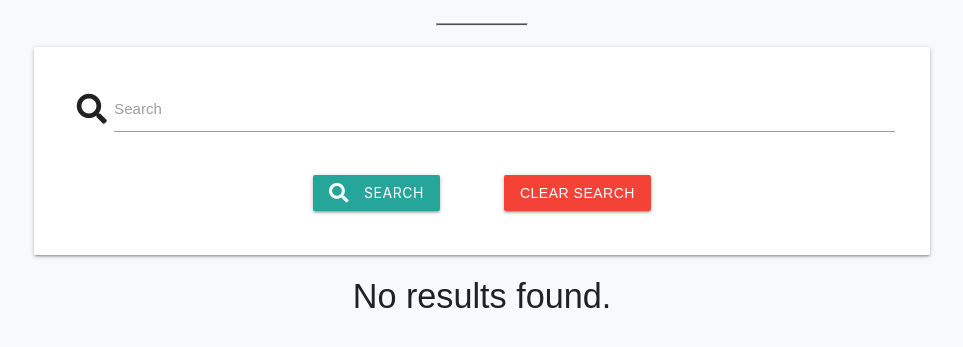
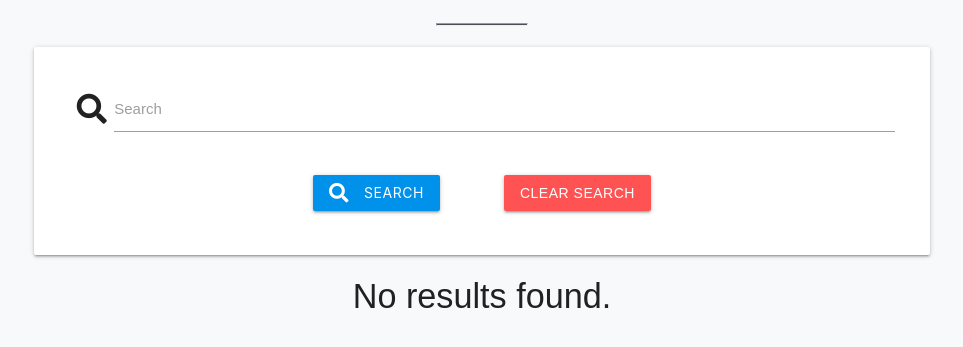
Before and after one commit to shaneoh10/ms3-precise-calibration, a Flask app: page /search in a window 1280 px wide. Shown: the part 157-504 px from the top of the page, without its empty margins (158-1121 px from the left). Run offline with Flask 2, Linux system fonts and the light colour scheme; data that the repository does not hold is empty; some libraries are stand-ins or nearby versions; some web fonts are replaced.

Commit message:
style: Change button colours and hover effects

```diff
--- a/static/css/style.css
+++ b/static/css/style.css
@@ -44,6 +44,10 @@ hr {
 .flashes {
     text-transform: uppercase;
     font-size: 2.2rem;
+}
+
+.flashes h4 {
+    margin-bottom: 2rem;
 }
 
 .collapsible-header {
@@ -97,6 +101,23 @@ span.badge.new:after {
     width: 70%;
 }
 
+.btn,
+.btn-small,
+.btn-large {
+    transition: 0.3s;
+}
+
+.btn:hover,
+.btn-small:hover,
+.btn-large:hover {
+    transform: scale(0.95);
+    filter: brightness(90%);
+}
+
+.modal .modal-close {
+    margin:0 1rem 2rem;
+}
+
 .tabs {
     border-radius: 1rem;
     background-color: rgba(238, 238, 238, 0.575);
--- a/templates/base.html
+++ b/templates/base.html
@@ -84,7 +84,7 @@
                         <div id="modal1" class="modal">
                             <div class="modal-content">
                                 <h4>{{ message }}</h4>
-                                <a href="#!" class="modal-close btn-small modal-trigger">OK</a>
+                                <a href="#!" class="modal-close btn modal-trigger light-blue accent-4">OK</a>
                             </div>
                         </div>
                     </div>
@@ -115,7 +115,7 @@
                         <div class="row">
                             <div class="col s12 m4 offset-m4 center">
                                 <!-- <a href="{{ url_for('get_cals_due') }}" class="btn-large ">Log In</a> -->
-                                <button type="submit" class="btn-large">Log In</button>
+                                <button type="submit" class="btn-large light-blue accent-4">Log In</button>
                             </div>
                         </div>
                         <div class="row">
--- a/templates/cals-due.html
+++ b/templates/cals-due.html
@@ -16,8 +16,8 @@
                 </div>
                 <div class="row center-align">
                     <div class="col s12">
-                        <button class="btn center" type="submit"><i class="fas fa-search left"></i> Search</button>
-                        <a href="{{ url_for('get_cals_due') }}" class="btn red center">Clear Search</a>
+                        <button class="btn center light-blue accent-4" type="submit"><i class="fas fa-search left"></i> Search</button>
+                        <a href="{{ url_for('get_cals_due') }}" class="btn red accent-2 center">Clear Search</a>
                     </div>
                 </div>
             </form>
@@ -39,10 +39,10 @@
                             <p>Location : {{ cal_due.location }}</p>
                             <p>Due date : {{ cal_due.due_date }}</p>
                             {% if session["is_supervisor"] %}
-                                <a href="{{ url_for('edit_cal', cal_due_id=cal_due._id) }}" class="btn-small">Edit Details</a>
-                                <a class="modal-trigger btn-small red" href="#modal{{ cal_due.tag_id }}">Remove From List</a>
+                                <a href="{{ url_for('edit_cal', cal_due_id=cal_due._id) }}" class="btn-small light-blue accent-4">Edit Details</a>
+                                <a href="#modal{{ cal_due.tag_id }}" class="modal-trigger btn-small red accent-2" >Remove From List</a>
                             {% else %}
-                                <a href="{{ url_for('cal_signoff', cal_due_id=cal_due._id) }}" class="btn-small blue">Sign Off</a>
+                                <a href="{{ url_for('cal_signoff', cal_due_id=cal_due._id) }}" class="btn-small light-blue accent-4">Sign Off</a>
                             {% endif %}
                         </div>
                     </li>
--- a/templates/edit-cal.html
+++ b/templates/edit-cal.html
@@ -48,10 +48,10 @@
                 </div>
                 <div class="row">
                     <div class="col s12 m4 offset-m2 center">
-                        <button type="submit" class="btn-large">Update</button>
+                        <button type="submit" class="btn-large light-blue accent-4">Update</button>
                     </div>
                     <div class="col s12 m4 center">
-                        <a href="{{ url_for('get_cals_due') }}" class="btn-large red">Cancel</a>
+                        <a href="{{ url_for('get_cals_due') }}" class="btn-large red accent-2">Cancel</a>
                     </div>
                 </div>
             </form>
--- a/templates/new-cal.html
+++ b/templates/new-cal.html
@@ -43,10 +43,10 @@
                 </div>
                 <div class="row">
                     <div class="col s12 m4 offset-m2 center">
-                        <button type="submit" class="btn-large">Add Instrument</button>
+                        <button type="submit" class="btn-large light-blue accent-4">Add Instrument</button>
                     </div>
                     <div class="col s12 m4 center">
-                        <a href="{{ url_for('get_cals_due') }}" class="btn-large red">Cancel</a>
+                        <a href="{{ url_for('get_cals_due') }}" class="btn-large red accent-2">Cancel</a>
                     </div>
                 </div>
             </form>
--- a/templates/register.html
+++ b/templates/register.html
@@ -43,10 +43,10 @@
                 </div>
                 <div class="row">
                     <div class="col s12 m5 offset-m1 center">
-                        <button type="submit" class="btn-large">Register</button>
+                        <button type="submit" class="btn-large light-blue accent-4">Register</button>
                     </div>
                     <div class="col s12 m5 center">
-                        <a href="{{ url_for('home') }}" class="btn-large red">Cancel</a>
+                        <a href="{{ url_for('home') }}" class="btn-large red accent-2">Cancel</a>
                     </div>
                 </div>
                 <div class="row">
```
Also changed, not shown: templates/dashboard.html (+6 -3 lines).
